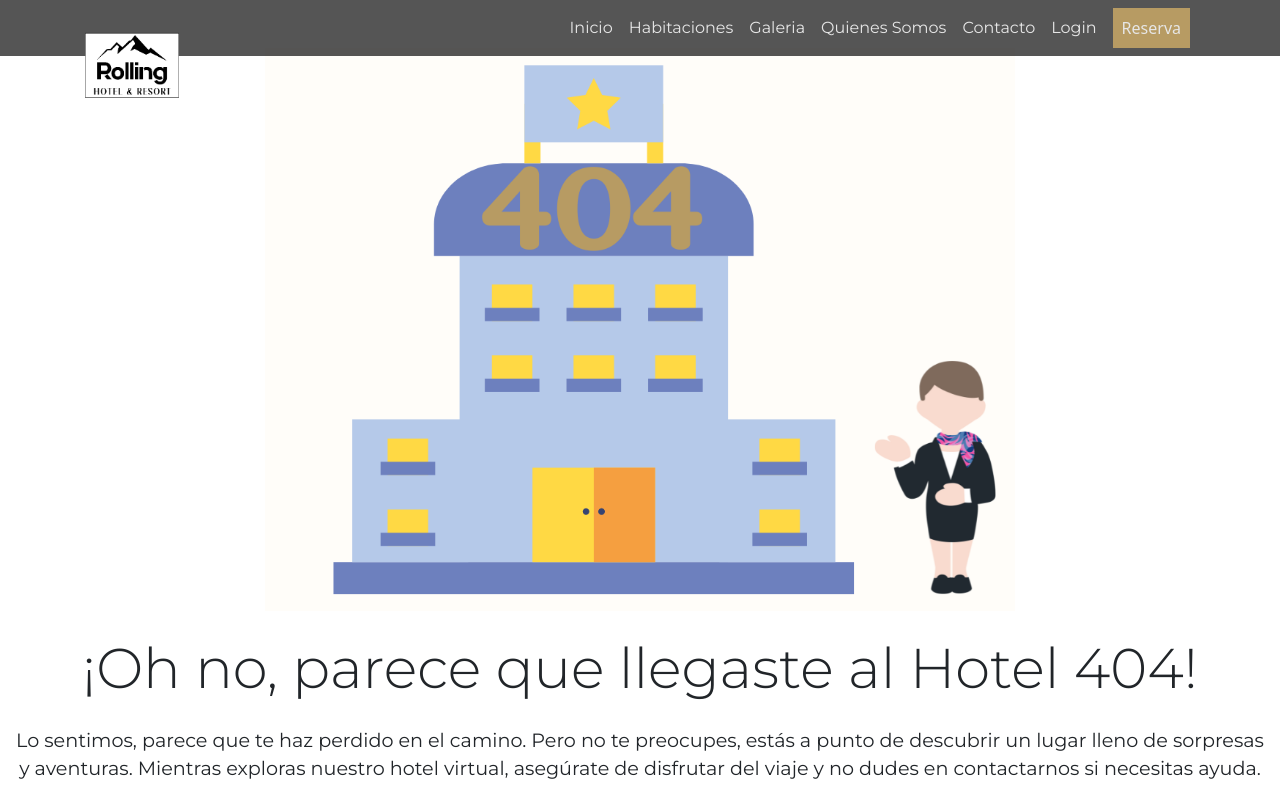
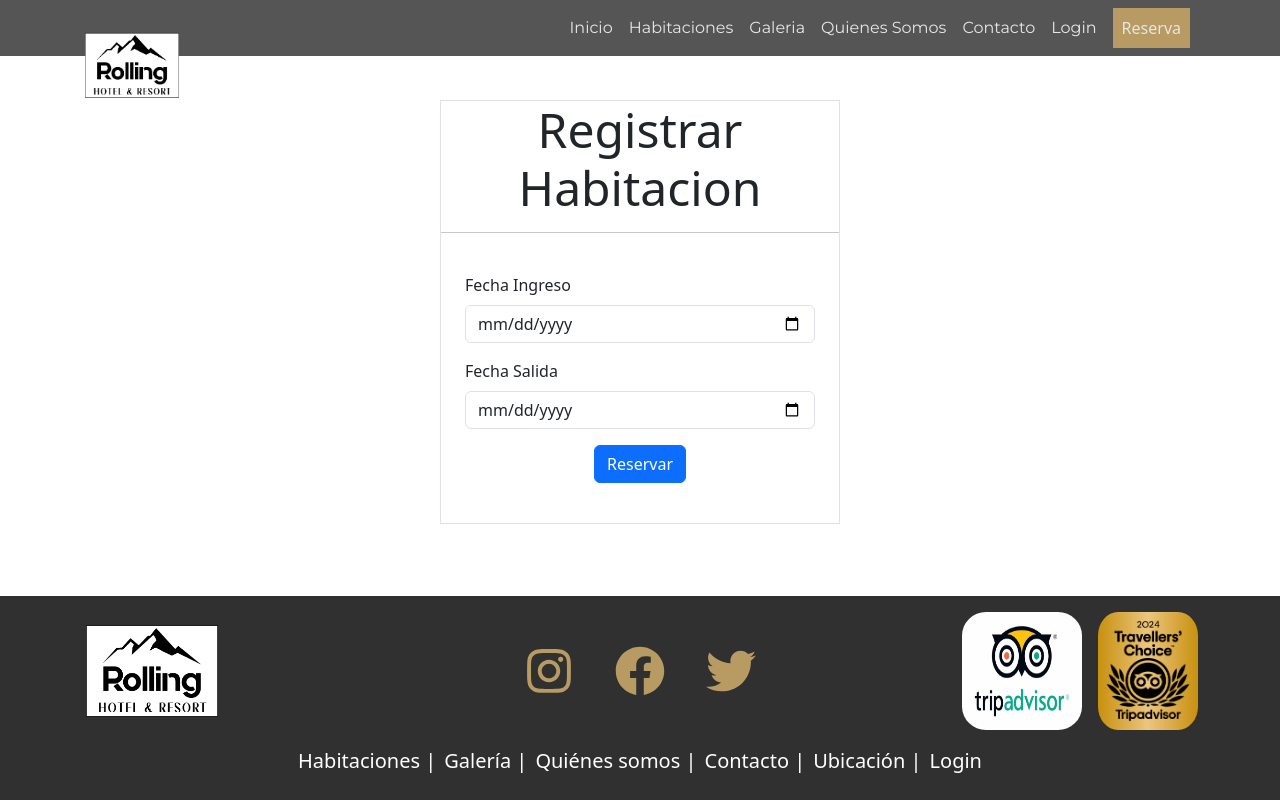
Before and after one commit to CosmeNicolas/ProyectoHotelFrontEnd, a React (Vite) app: page /reserva in a window 1280 px wide. Shown: the top 800 px of the page. Built offline with nearby package versions, Linux system fonts and the light colour scheme.

Commit message:
creo form de reserva

```diff
--- a/src/App.jsx
+++ b/src/App.jsx
@@ -19,6 +19,7 @@ import Contacto from "./components/pages/Contacto";
 import "./Usuario.css";
 import Galeria from "./components/pages/Galeria";
 import FormularioHabitacion from "./components/pages/habitaciones/FormularioHabitacion";
+import Reserva from "./components/pages/usuario/Reserva";
 
 function App() {
   const usuario = JSON.parse(sessionStorage.getItem("inicioHotel")) || "";
@@ -58,6 +59,7 @@ function App() {
         />
         <Route exact path="/CrearUsuario" element={<FormularioUsuario />} />
         <Route exact path="/servicios" element={<Servicios />} />
+        <Route exact path="/reserva" element={<Reserva />} />
 
         <Route exact path="/contacto" element={<Contacto />} />
 
--- a/src/Usuario.css
+++ b/src/Usuario.css
@@ -25,3 +25,7 @@
     background-color: #B79B63;
     transition: background-color 0.3s ease;
   }
+
+  .container-formulario-Reservar{
+    width: 400px;
+  }
--- /dev/null
+++ b/src/components/pages/usuario/Reserva.jsx
@@ -0,0 +1,46 @@
+import { Form, Button, Row, Col } from "react-bootstrap";
+import { useForm } from "react-hook-form";
+
+const Reserva = () => {
+  const {
+    register,
+    handleSubmit,
+    reset,
+    formState: { errors },
+    getValues,
+  } = useForm();
+
+  return (
+    <>
+      <section className=" main  somos ">
+        <section className="d-flex justify-content-center ">
+          <div className="container-formulario-Reservar border">
+            <h1 className="display-5   text-center">Registrar Habitacion</h1>
+            <hr />
+
+            <Form className=" p-4">
+              <Form.Group className="mb-3" controlId="fechaInicio">
+                <Form.Label>Fecha Ingreso</Form.Label>
+                <Form.Control type="date" placeholder="dd/mm/aaaa" />
+                <Form.Text className="text-danger"></Form.Text>
+              </Form.Group>
+
+              <Form.Group className="mb-3" controlId="fechaFinal">
+                <Form.Label>Fecha Salida</Form.Label>
+                <Form.Control type="date" placeholder="dd/mm/aaaa" />
+                <Form.Text className="text-danger"></Form.Text>
+              </Form.Group>
+              <div className="text-center mb-3">
+                <Button variant="primary" type="submit">
+                  Reservar
+                </Button>
+              </div>
+            </Form>
+          </div>
+        </section>
+      </section>
+    </>
+  );
+};
+
+export default Reserva;
```
